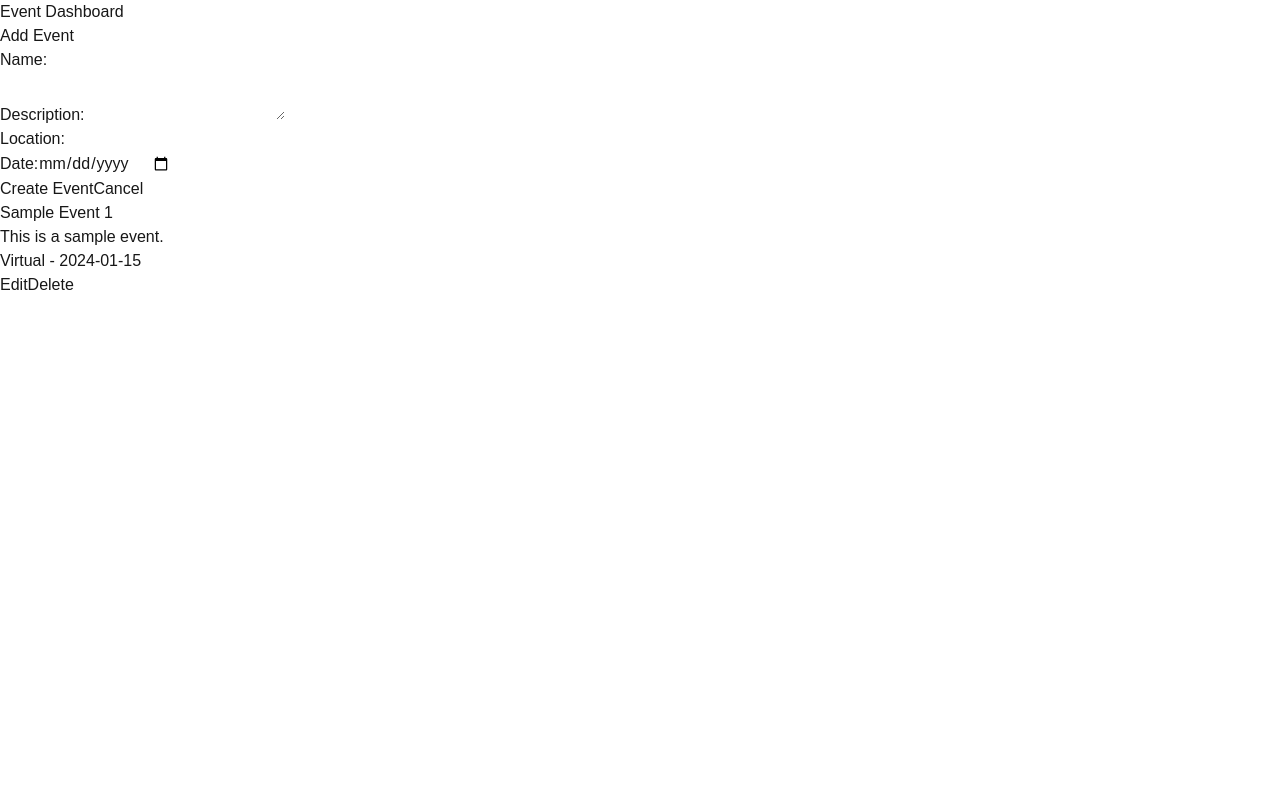
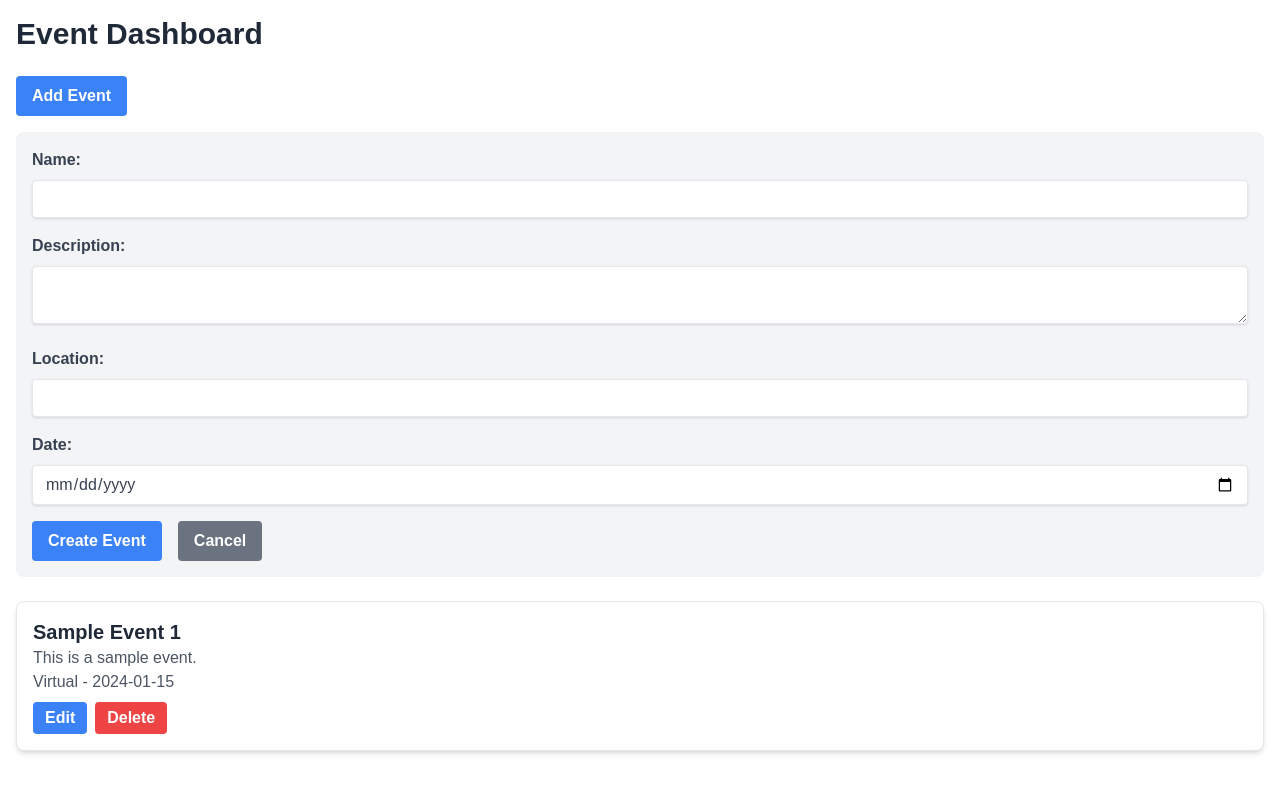
Before and after one commit to tabsheermk/event-management-dashboard, a Next.js app: page /events in a window 1280 px wide. Both pictures are taken after a click on the button "Add Event". Shown: the top 792 px of the page. Built offline with nearby package versions, Linux system fonts and the light colour scheme.

Commit message:
added styling to events and attendees pages

```diff
--- a/app/(dashboard)/attendees/page.tsx
+++ b/app/(dashboard)/attendees/page.tsx
@@ -81,24 +81,41 @@ export default function AttendeesPage() {
   };
 
   return (
-    <div>
-      <h1>Attendee Management</h1>
+    <div className="container mx-auto p-4">
+      <h1 className="text-3xl font-bold text-gray-800 mb-6">
+        Attendee Management
+      </h1>
 
-      <button onClick={() => setShowForm(true)}>Add Attendee</button>
+      <div className="mb-4">
+        <button
+          className="bg-blue-500 hover:bg-blue-700 text-white font-bold py-2 px-4 rounded"
+          onClick={() => setShowForm(true)}
+        >
+          Add Attendee
+        </button>
+      </div>
 
       {showForm && (
-        <AttendeeForm
-          onSubmit={handleAddAttendee}
-          onCancel={() => setShowForm(false)}
-        />
+        <div className="bg-gray-100 p-4 rounded-lg mb-6">
+          <AttendeeForm
+            onSubmit={handleAddAttendee}
+            onCancel={() => setShowForm(false)}
+          />
+        </div>
       )}
 
-      <div>
-        <label htmlFor="eventSelect">Select Event:</label>
+      <div className="mb-6">
+        <label
+          htmlFor="eventSelect"
+          className="block text-gray-700 font-bold mb-2"
+        >
+          Select Event:
+        </label>
         <select
           id="eventSelect"
           value={selectedEventId || ""}
           onChange={(e) => handleEventSelect(Number(e.target.value) || null)}
+          className="shadow appearance-none border rounded w-full py-2 px-3 text-gray-700 leading-tight focus:outline-none focus:shadow-outline"
         >
           <option value="">Select an Event</option>
           {events.map((event) => (
@@ -114,7 +131,6 @@ export default function AttendeesPage() {
           attendees={attendees}
           onDelete={handleDeleteAttendee}
           selectedEventId={selectedEventId}
-          onUpdateEventAttendees={handleUpdateEventAttendees}
           events={events}
         />
       )}
--- a/app/(dashboard)/events/page.tsx
+++ b/app/(dashboard)/events/page.tsx
@@ -75,12 +75,20 @@ export default function EventsPage() {
   };
 
   return (
-    <div>
-      <h1>Event Dashboard</h1>
+    <div className="container mx-auto p-4">
+      <h1 className="text-3xl font-bold text-gray-800 mb-6">Event Dashboard</h1>
 
-      <button onClick={() => setShowForm(true)}>Add Event</button>
+      <div className="mb-4">
+        <button
+          className="bg-blue-500 hover:bg-blue-700 text-white font-bold py-2 px-4 rounded"
+          onClick={() => setShowForm(true)}
+        >
+          Add Event
+        </button>
+      </div>
 
       {showForm && (
+        <div className="bg-gray-100 p-4 rounded-lg mb-6">
           <EventForm
             onSubmit={selectedEvent ? handleUpdateEvent : handleAddEvent}
             onCancel={() => {
@@ -89,6 +97,7 @@ export default function EventsPage() {
             }}
             initialEvent={selectedEvent}
           />
+        </div>
       )}
 
       <EventList
--- a/components/attendees/AttendeeForm.tsx
+++ b/components/attendees/AttendeeForm.tsx
@@ -20,20 +20,34 @@ export default function AttendeeForm({onSubmit, onCancel }: AttendeeFormProps) {
   };
 
   return (
-    <form onSubmit={handleSubmit}>
+   <form onSubmit={handleSubmit} className="space-y-4">
       <div>
-        <label htmlFor="name">Name:</label>
+        <label htmlFor="name" className="block text-gray-700 font-bold mb-2">
+          Name:
+        </label>
         <input
           type="text"
           id="name"
           value={name}
           onChange={(e) => setName(e.target.value)}
+          className="shadow appearance-none border rounded w-full py-2 px-3 text-gray-700 leading-tight focus:outline-none focus:shadow-outline"
         />
       </div>
-      <button type="submit">Add Attendee</button>
-      <button type="button" onClick={onCancel}>
-        Cancel
-      </button>
+      <div className="flex items-center space-x-4">
+        <button
+          type="submit"
+          className="bg-blue-500 hover:bg-blue-700 text-white font-bold py-2 px-4 rounded focus:outline-none focus:shadow-outline"
+        >
+          Add Attendee
+        </button>
+        <button
+          type="button"
+          onClick={onCancel}
+          className="bg-gray-500 hover:bg-gray-700 text-white font-bold py-2 px-4 rounded focus:outline-none focus:shadow-outline"
+        >
+          Cancel
+        </button>
+      </div>
     </form>
   );
 }
--- a/components/attendees/AttendeeList.tsx
+++ b/components/attendees/AttendeeList.tsx
@@ -46,21 +46,37 @@ export default function AttendeeList({
   };
 
   return (
-    <div>
-      <ul>
-        {attendees.map((attendee) => (
-          <li key={attendee.id}>
+    <div className="mt-6">
+    <ul className="space-y-4">
+      {attendees.map((attendee) => (
+        <li
+          key={attendee.id}
+          className="bg-white p-4 rounded-lg shadow-md border border-gray-200 flex items-center justify-between"
+        >
+          <div className="flex items-center space-x-2">
             <input
               type="checkbox"
               checked={selectedAttendees.some((a) => a.id === attendee.id)}
               onChange={() => handleAttendeeSelect(attendee)}
+              className="form-checkbox h-5 w-5 text-blue-600"
             />
-            {attendee.name}
-            <button onClick={() => onDelete(attendee.id)}>Delete</button>
-          </li>
-        ))}
-      </ul>
-      <button onClick={handleUpdate}>Update Event Attendees</button>
-    </div>
+            <span className="text-gray-800">{attendee.name}</span>
+          </div>
+          <button
+            className="bg-red-500 hover:bg-red-700 text-white font-bold py-1 px-3 rounded"
+            onClick={() => onDelete(attendee.id)}
+          >
+            Delete
+          </button>
+        </li>
+      ))}
+    </ul>
+    <button
+      className="mt-4 bg-blue-500 hover:bg-blue-700 text-white font-bold py-2 px-4 rounded"
+      onClick={handleUpdate}
+    >
+      Update Event Attendees
+    </button>
+  </div>
   );
 }
--- a/components/events/EventForm.tsx
+++ b/components/events/EventForm.tsx
@@ -31,48 +31,72 @@ export default function EventForm({onSubmit, onCancel,initialEvent = null }: Eve
   };
 
   return (
-    <form onSubmit={handleSubmit}>
+    <form onSubmit={handleSubmit} className="space-y-4">
       <div>
-        <label htmlFor="name">Name:</label>
+        <label htmlFor="name" className="block text-gray-700 font-bold mb-2">
+          Name:
+        </label>
         <input
           type="text"
           id="name"
           value={name}
           onChange={(e) => setName(e.target.value)}
+          className="shadow appearance-none border rounded w-full py-2 px-3 text-gray-700 leading-tight focus:outline-none focus:shadow-outline"
         />
       </div>
       <div>
-        <label htmlFor="description">Description:</label>
+        <label
+          htmlFor="description"
+          className="block text-gray-700 font-bold mb-2"
+        >
+          Description:
+        </label>
         <textarea
           id="description"
           value={description}
           onChange={(e) => setDescription(e.target.value)}
+          className="shadow appearance-none border rounded w-full py-2 px-3 text-gray-700 leading-tight focus:outline-none focus:shadow-outline"
         />
       </div>
       <div>
-        <label htmlFor="location">Location:</label>
+        <label htmlFor="location" className="block text-gray-700 font-bold mb-2">
+          Location:
+        </label>
         <input
           type="text"
           id="location"
           value={location}
           onChange={(e) => setLocation(e.target.value)}
+          className="shadow appearance-none border rounded w-full py-2 px-3 text-gray-700 leading-tight focus:outline-none focus:shadow-outline"
         />
       </div>
       <div>
-        <label htmlFor="date">Date:</label>
+        <label htmlFor="date" className="block text-gray-700 font-bold mb-2">
+          Date:
+        </label>
         <input
           type="date"
           id="date"
           value={date}
           onChange={(e) => setDate(e.target.value)}
+          className="shadow appearance-none border rounded w-full py-2 px-3 text-gray-700 leading-tight focus:outline-none focus:shadow-outline"
         />
       </div>
-      <button type="submit">
-        {initialEvent ? "Update" : "Create"} Event
-      </button>
-      <button type="button" onClick={onCancel}>
-        Cancel
-      </button>
+      <div className="flex items-center space-x-4">
+        <button
+          type="submit"
+          className="bg-blue-500 hover:bg-blue-700 text-white font-bold py-2 px-4 rounded focus:outline-none focus:shadow-outline"
+        >
+          {initialEvent ? "Update" : "Create"} Event
+        </button>
+        <button
+          type="button"
+          onClick={onCancel}
+          className="bg-gray-500 hover:bg-gray-700 text-white font-bold py-2 px-4 rounded focus:outline-none focus:shadow-outline"
+        >
+          Cancel
+        </button>
+      </div>
     </form>
   );
 }
--- a/components/events/EventList.tsx
+++ b/components/events/EventList.tsx
@@ -8,16 +8,33 @@ interface EventListProps {
 
 export default function EventList({events, onEdit, onDelete} : EventListProps){
     return (
-        <ul>
-            {events.map((event) => (
-                <li key={event.id}>
-                    <h2>{event.name}</h2>
-                    <p>{event.description}</p>
-                    <p>{event.location} - {event.date}</p>
-                    <button onClick={() => onEdit(event)}>Edit</button>
-                    <button onClick={() => onDelete(event.id)}>Delete</button>
-                </li>
-            ))}
-        </ul>
+        <ul className="space-y-4">
+      {events.map((event) => (
+        <li
+          key={event.id}
+          className="bg-white p-4 rounded-lg shadow-md border border-gray-200"
+        >
+          <h2 className="text-xl font-bold text-gray-800">{event.name}</h2>
+          <p className="text-gray-600">{event.description}</p>
+          <p className="text-gray-600">
+            {event.location} - {event.date}
+          </p>
+          <div className="mt-2 space-x-2">
+            <button
+              className="bg-blue-500 hover:bg-blue-700 text-white font-bold py-1 px-3 rounded"
+              onClick={() => onEdit(event)}
+            >
+              Edit
+            </button>
+            <button
+              className="bg-red-500 hover:bg-red-700 text-white font-bold py-1 px-3 rounded"
+              onClick={() => onDelete(event.id)}
+            >
+              Delete
+            </button>
+          </div>
+        </li>
+      ))}
+    </ul>
     );
 }
```
Lines whose indentation alone changed are shown as unchanged.
